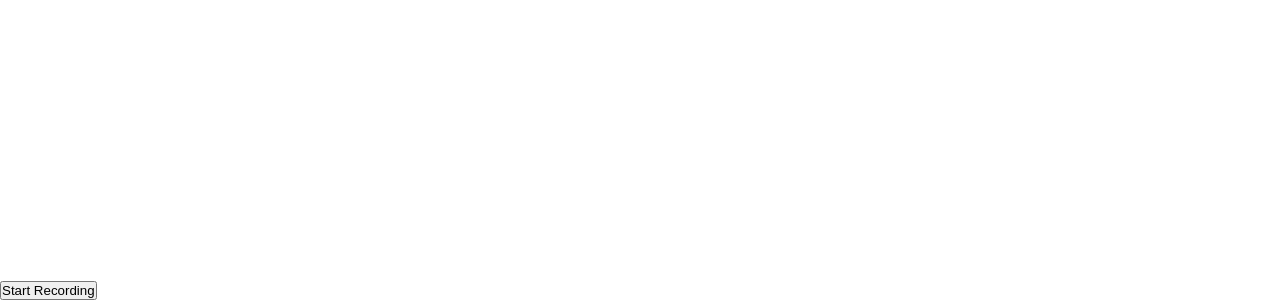
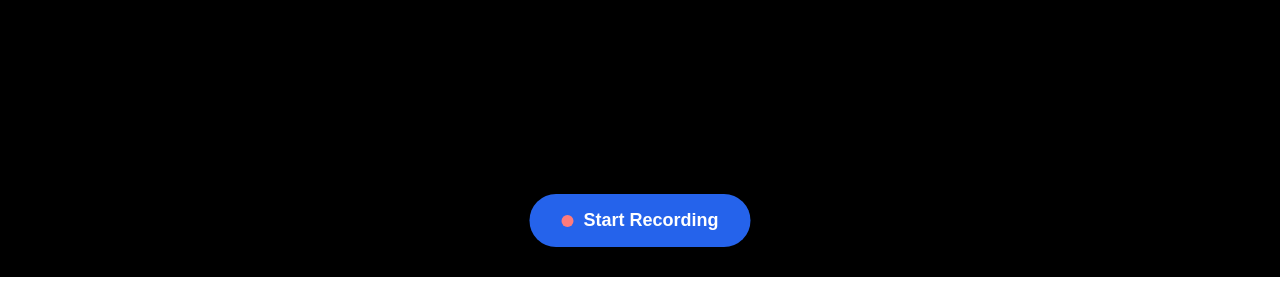
Before and after one commit to Ishan-R-C/box-app, a Next.js app: page / in a window 1280 px wide. Shown: the part 523-823 px from the top of the page. After the commit the page ends 800 px from the top, so only its background shows below. Built offline with nearby package versions, Linux system fonts and the light colour scheme.

Commit message:
Refactor: separate overlay canvas so box is not recorded

```diff
--- a/src/app/page.js
+++ b/src/app/page.js
@@ -1,61 +1,68 @@
 "use client";
 import { useEffect, useRef, useState } from "react";
+import Script from "next/script";
 
 export default function Home() {
   const videoRef = useRef(null);
-  const canvasRef = useRef(null);
+  const canvasRef = useRef(null); // recording canvas
+  const overlayCanvasRef = useRef(null); // overlay-only canvas
 
-  // State for recording
+  const cameraRef = useRef(null);
+  const poseRef = useRef(null);
+
   const [isRecording, setIsRecording] = useState(false);
   const mediaRecorderRef = useRef(null);
   const recordedChunksRef = useRef([]);
 
-  // Dynamically load MediaPipe scripts
   useEffect(() => {
-    const scripts = [
-      "https://cdn.jsdelivr.net/npm/@mediapipe/pose/pose.js",
-      "https://cdn.jsdelivr.net/npm/@mediapipe/camera_utils/camera_utils.js",
-      "https://cdn.jsdelivr.net/npm/@mediapipe/drawing_utils/drawing_utils.js",
-    ];
-
-    scripts.forEach((src) => {
-      const script = document.createElement("script");
-      script.src = src;
-      script.crossOrigin = "anonymous";
-      script.async = true;
-      document.head.appendChild(script);
-    });
-  }, []); // Run only once on component mount
-
-  useEffect(() => {
-    // Ensure refs are available
-    if (!videoRef.current || !canvasRef.current) return;
+    if (!videoRef.current || !canvasRef.current || !overlayCanvasRef.current)
+      return;
 
     const video = videoRef.current;
     const canvas = canvasRef.current;
+    const overlayCanvas = overlayCanvasRef.current;
     const ctx = canvas.getContext("2d");
-
-    let camera = null;
-    let pose = null;
+    const overlayCtx = overlayCanvas.getContext("2d");
 
     const resizeCanvas = () => {
       canvas.width = window.innerWidth;
       canvas.height = window.innerHeight;
+      overlayCanvas.width = window.innerWidth;
+      overlayCanvas.height = window.innerHeight;
     };
 
     window.addEventListener("resize", resizeCanvas);
-    resizeCanvas(); // Initial resize
+    resizeCanvas();
 
-    const interval = setInterval(() => {
-      if (window.Pose && window.Camera && window.drawLandmarks) {
+    let interval = setInterval(() => {
+      if (window.Pose && window.Camera) {
         clearInterval(interval);
 
-        const { Pose, Camera, drawLandmarks } = window;
+        const { Pose, Camera } = window;
 
-        pose = new Pose({
+        const drawLandmarksFn =
+          window.drawLandmarks ||
+          function (ctx, landmarks = [], opts = {}) {
+            const color = opts.color || "cyan";
+            const lineWidth = opts.lineWidth || 2;
+            ctx.fillStyle = color;
+            ctx.strokeStyle = color;
+            ctx.lineWidth = lineWidth;
+            for (let i = 0; i < landmarks.length; i++) {
+              const p = landmarks[i];
+              if (typeof p.x === "number" && typeof p.y === "number") {
+                ctx.beginPath();
+                ctx.arc(p.x, p.y, 3, 0, Math.PI * 2);
+                ctx.fill();
+              }
+            }
+          };
+
+        const pose = new Pose({
           locateFile: (file) =>
             `https://cdn.jsdelivr.net/npm/@mediapipe/pose/${file}`,
         });
+        poseRef.current = pose;
 
         pose.setOptions({
           modelComplexity: 1,
@@ -66,11 +73,13 @@ export default function Home() {
 
         pose.onResults((results) => {
           ctx.clearRect(0, 0, canvas.width, canvas.height);
+          overlayCtx.clearRect(0, 0, overlayCanvas.width, overlayCanvas.height);
 
           if (!results.image) return;
 
           const videoAspect = results.image.width / results.image.height;
           const canvasAspect = canvas.width / canvas.height;
+
           let drawWidth, drawHeight, offsetX, offsetY;
 
           if (videoAspect > canvasAspect) {
@@ -84,6 +93,8 @@ export default function Home() {
             offsetY = 0;
             offsetX = (canvas.width - drawWidth) / 2;
           }
+
+          // Draw video on recording canvas
           ctx.drawImage(results.image, offsetX, offsetY, drawWidth, drawHeight);
 
           const box = {
@@ -118,38 +129,40 @@ export default function Home() {
                 break;
               }
             }
-            drawLandmarks(ctx, remappedLandmarks, {
+
+            try {
+              // Draw landmarks on recording canvas
+              drawLandmarksFn(ctx, remappedLandmarks, {
                 color: "cyan",
                 lineWidth: 2,
               });
+            } catch (e) {}
           }
 
-          ctx.strokeStyle = allInside ? "green" : "red";
-          ctx.lineWidth = 4;
-          ctx.strokeRect(box.x, box.y, box.w, box.h);
+          // Draw guidance box + text only on overlay canvas
+          overlayCtx.strokeStyle = allInside ? "green" : "red";
+          overlayCtx.lineWidth = 4;
+          overlayCtx.strokeRect(box.x, box.y, box.w, box.h);
 
           if (detected && !allInside) {
-            ctx.font = "bold 32px sans-serif";
-            ctx.fillStyle = "white";
-            ctx.textAlign = "center";
-            ctx.shadowColor = "black";
-            ctx.shadowBlur = 10;
-            ctx.fillText(
+            overlayCtx.font = "28px sans-serif";
+            overlayCtx.fillStyle = "red";
+            overlayCtx.textAlign = "center";
+            overlayCtx.fillText(
               "Fit the subject within the box",
-              canvas.width / 2,
-              canvas.height - 50
+              box.x + box.w / 2,
+              box.y + box.h - 24
             );
-            ctx.shadowBlur = 0;
           }
         });
 
-        camera = new Camera(video, {
+        const camera = new Camera(video, {
           onFrame: async () => {
             await pose.send({ image: video });
           },
           facingMode: "environment",
         });
-
+        cameraRef.current = camera;
         camera.start();
       }
     }, 150);
@@ -158,13 +171,20 @@ export default function Home() {
       clearInterval(interval);
       window.removeEventListener("resize", resizeCanvas);
 
-      if (camera && camera.video && camera.video.srcObject) {
-        camera.video.srcObject.getTracks().forEach((track) => track.stop());
+      try {
+        if (cameraRef.current?.video) {
+          const tracks = cameraRef.current.video.srcObject?.getTracks();
+          tracks?.forEach((t) => t.stop());
         }
+      } catch (e) {}
 
-      if (pose && typeof pose.close === "function") {
-        pose.close();
-      }
+      try {
+        if (cameraRef.current?.stop) cameraRef.current.stop();
+      } catch (e) {}
+
+      try {
+        poseRef.current?.close?.();
+      } catch (e) {}
     };
   }, []);
 
@@ -177,86 +197,159 @@ export default function Home() {
         mediaRecorderRef.current.stop();
       }
       setIsRecording(false);
-    } else {
-      const stream = canvasRef.current?.captureStream(30);
+      return;
+    }
+
+    const canvas = canvasRef.current;
+    if (!canvas) {
+      console.error("Canvas not available for recording.");
+      return;
+    }
+
+    const stream =
+      typeof canvas.captureStream === "function"
+        ? canvas.captureStream(30)
+        : videoRef.current?.srcObject;
+
     if (!stream) {
-        console.error("No canvas stream available to record.");
+      console.error("No capture stream available.");
       return;
     }
 
     recordedChunksRef.current = [];
-      const options = { mimeType: "video/webm; codecs=vp9" };
+
+    const preferredTypes = [
+      "video/webm;codecs=vp9",
+      "video/webm;codecs=vp8",
+      "video/webm",
+    ];
+    let options = {};
+    for (const t of preferredTypes) {
+      if (MediaRecorder.isTypeSupported && MediaRecorder.isTypeSupported(t)) {
+        options.mimeType = t;
+        break;
+      }
+    }
+
     try {
       mediaRecorderRef.current = new MediaRecorder(stream, options);
+    } catch (err) {
+      try {
+        mediaRecorderRef.current = new MediaRecorder(stream);
       } catch (e) {
-        console.error("Failed to create MediaRecorder:", e);
+        console.error("MediaRecorder creation failed:", e);
         return;
+      }
     }
 
     mediaRecorderRef.current.ondataavailable = (event) => {
-        if (event.data.size > 0) {
+      if (event.data && event.data.size > 0) {
         recordedChunksRef.current.push(event.data);
       }
     };
 
     mediaRecorderRef.current.onstop = () => {
-        const blob = new Blob(recordedChunksRef.current, {
-          type: "video/webm",
-        });
+      const blob = new Blob(recordedChunksRef.current, { type: "video/webm" });
       const url = URL.createObjectURL(blob);
       const a = document.createElement("a");
-        document.body.appendChild(a);
       a.style.display = "none";
       a.href = url;
       a.download = `recorded-pose-${new Date().toISOString()}.webm`;
+      document.body.appendChild(a);
       a.click();
+      setTimeout(() => {
         window.URL.revokeObjectURL(url);
-        document.body.removeChild(a);
+        a.remove();
+      }, 1000);
     };
 
     mediaRecorderRef.current.start();
     setIsRecording(true);
-    }
   };
 
+  const bottomButtonStyle = {
+    position: "absolute",
+    zIndex: 999999,
+    left: "50%",
+    bottom: "30px",
+    transform: "translateX(-50%)",
+    padding: "16px 32px",
+    fontSize: "18px",
+    borderRadius: "999px",
+    fontWeight: 700,
+    display: "flex",
+    alignItems: "center",
+    gap: "10px",
+    cursor: "pointer",
+    background: isRecording ? "#e03b3b" : "#2563eb",
+    color: "#ffffff",
+    boxShadow: "0 10px 25px rgba(0,0,0,0.4)",
+    border: "none",
+  };
+
+  const canvasStyle = {
+    position: "absolute",
+    inset: 0,
+    width: "100%",
+    height: "100%",
+    zIndex: 0,
+  };
+
+  const hiddenVideoStyle = { display: "none" };
+
   return (
-    <main className="w-screen h-screen bg-black overflow-hidden">
-      {/* This relative container ensures correct layering */}
-      <div className="relative w-full h-full">
-        {/* Hidden video element (no z-index needed) */}
+    <>
+      <Script src="https://cdn.jsdelivr.net/npm/@mediapipe/pose/pose.js" />
+      <Script src="https://cdn.jsdelivr.net/npm/@mediapipe/camera_utils/camera_utils.js" />
+      <Script src="https://cdn.jsdelivr.net/npm/@mediapipe/drawing_utils/drawing_utils.js" />
+
+      <div
+        style={{
+          width: "100%",
+          height: "100vh",
+          position: "relative",
+          background: "black",
+        }}
+      >
         <video
           ref={videoRef}
           autoPlay
           muted
           playsInline
-          style={{ display: "none" }}
+          style={hiddenVideoStyle}
         />
 
-        {/* Canvas is layer 1 */}
+        <button onClick={handleToggleRecording} style={bottomButtonStyle}>
+          <span
+            style={{
+              width: 12,
+              height: 12,
+              borderRadius: "50%",
+              background: isRecording ? "#ffffff" : "#ff7b7b",
+              display: "inline-block",
+              animation: isRecording ? "pulse 1s infinite" : "none",
+            }}
+          />
+          {isRecording ? "Stop Recording" : "Start Recording"}
+        </button>
+
+        {/* Recording canvas */}
+        <canvas ref={canvasRef} style={canvasStyle} />
+
+        {/* Overlay canvas (not recorded) */}
         <canvas
-          ref={canvasRef}
-          className="absolute top-0 left-0 w-full h-full z-10"
+          ref={overlayCanvasRef}
+          style={{ ...canvasStyle, zIndex: 1, pointerEvents: "none" }}
         />
 
-        {/* UI Controls are layer 2, ensuring they are on top of the canvas */}
-        <div className="absolute bottom-10 left-1/2 -translate-x-1/2 z-20">
-          <button
-            onClick={handleToggleRecording}
-            className={`px-6 py-3 rounded-full text-white font-semibold shadow-lg transition-all duration-300 flex items-center gap-3 focus:outline-none focus:ring-4 focus:ring-opacity-50 ${
-              isRecording
-                ? "bg-red-600 hover:bg-red-700 focus:ring-red-400"
-                : "bg-blue-600 hover:bg-blue-700 focus:ring-blue-400"
-            }`}
-          >
-            <span
-              className={`w-4 h-4 rounded-full transition-all ${
-                isRecording ? "bg-white animate-pulse" : "bg-red-500"
-              }`}
-            ></span>
-            {isRecording ? "Stop Recording" : "Start Recording"}
-          </button>
+        <style>{`
+          @keyframes pulse {
+            0% { transform: scale(1); opacity: 1; }
+            50% { transform: scale(1.4); opacity: 0.6; }
+            100% { transform: scale(1); opacity: 1; }
+          }
+        `}</style>
       </div>
-      </div>
-    </main>
+    </>
   );
 }
```
Also changed, not shown: src/app/globals.css (+60 -0 lines). Lines whose indentation alone changed are shown as unchanged.
